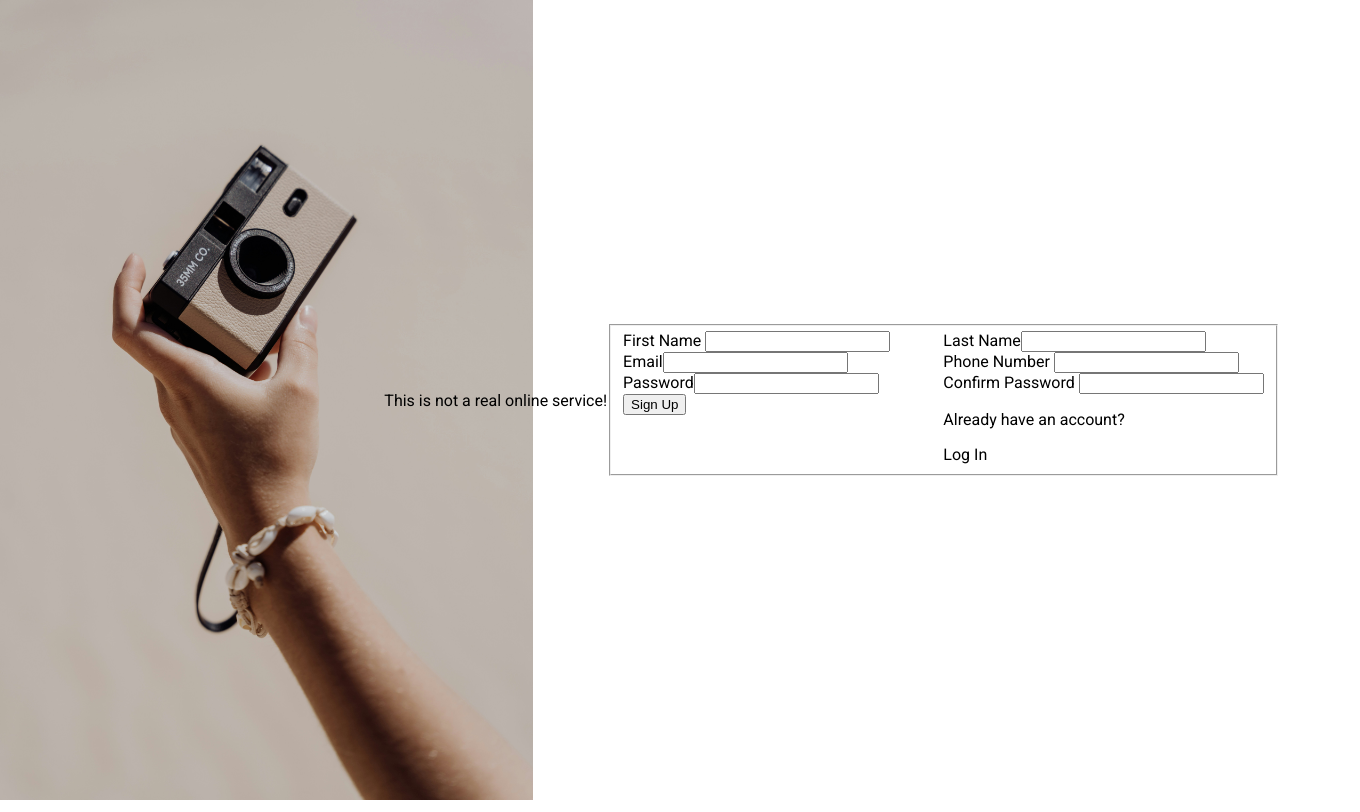
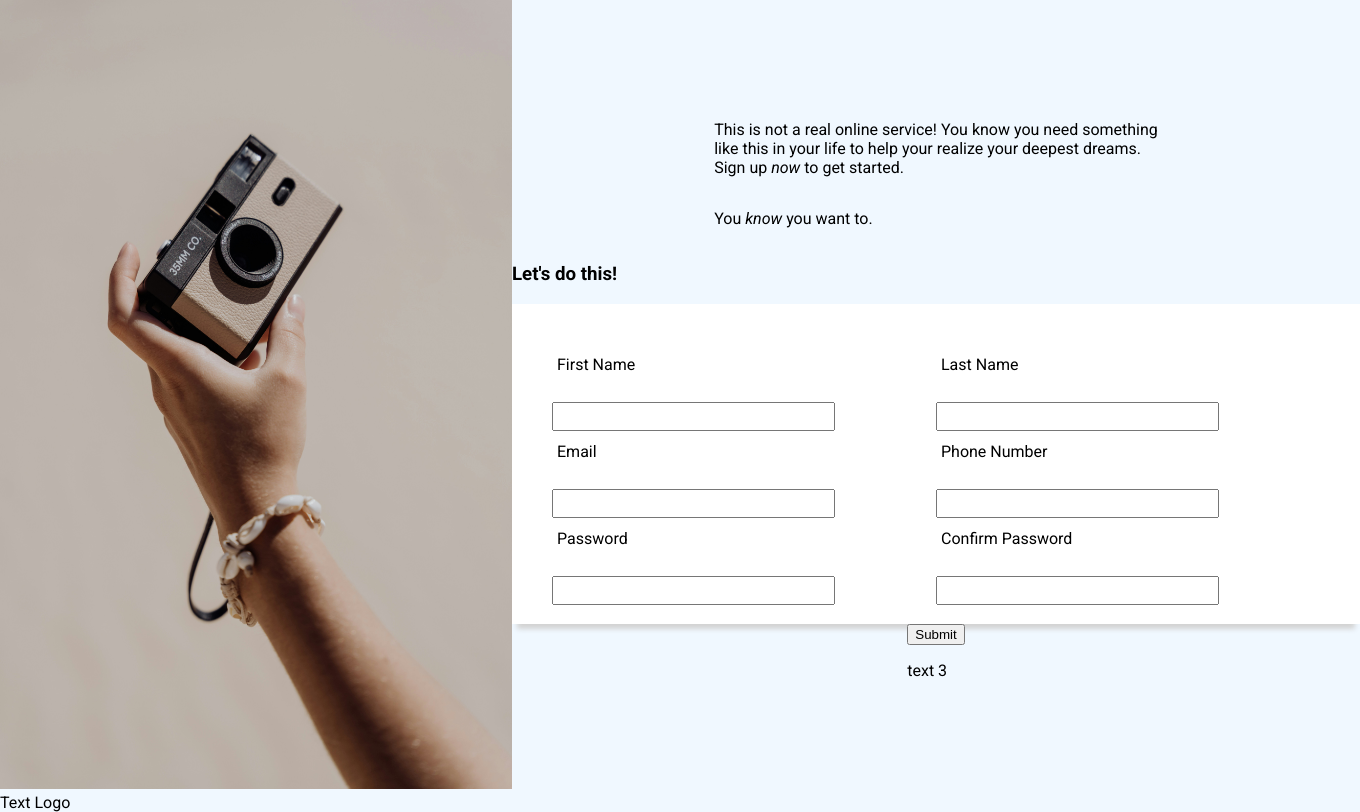
Before and after one commit to SarmadC/Signup-Form, a plain HTML site: page index.html in a window 1280 px wide. Shown: the whole page, 1360 px wide, since content can reach past the window. Drawn offline with Linux system fonts and the light colour scheme.

Commit message:
Revamp sign-up page layout with improved structure, styling, and responsive design

```diff
--- a/index.html
+++ b/index.html
@@ -1,42 +1,64 @@
 <!DOCTYPE html>
 <html lang="en">
+
 <head>
     <meta charset="UTF-8">
     <meta name="viewport" content="width=device-width, initial-scale=1.0">
     <title>Sign up Page</title>
     <link rel="stylesheet" href="style.css">
     <link rel="preconnect" href="https://fonts.googleapis.com">
-<link rel="preconnect" href="https://fonts.gstatic.com" crossorigin>
-<link href="https://fonts.googleapis.com/css2?family=Roboto:ital,wght@0,100..900;1,100..900&display=swap" rel="stylesheet">
+    <link rel="preconnect" href="https://fonts.gstatic.com" crossorigin>
+    <link href="https://fonts.googleapis.com/css2?family=Roboto:ital,wght@0,100..900;1,100..900&display=swap"
+        rel="stylesheet">
 </head>
+
 <body>
-    <div class="left-container">
-        <img src="logo.jpg" alt="Photo by mae black on Unsplash">
-    </div>
-    <div class="right-container">
-        <div>This is not a real online service!</div>
-        <div class="form-section">
-            <section>
-                <form action="sign-up-page" method="post">
+    <main>
+        <div class="left">
+            <div class="left-container">
+                <img src="logo.jpg" alt="Photo by mae black on Unsplash">
+                <span>Text Logo</span>
+            </div>
+        </div>
 
-                    <fieldset class="form-control">
-                        <label for="firstName">First Name <input type="text" name="firstName" id="firstName" required/></label>
-                        <label for="lastName">Last Name<input type="text" name="lastName" id="lastName"required></label>
-                        <label for="email">Email<input type="email" name="email" id="email"required></label>
-                        <label for="phoneNumber">Phone Number <input type="tel" name=" phoneNumber" id="phoneNumber" required></label>
-                        <label for="password">Password<input type="password" name="password" id="password" required></label>
-                        <label for="password">Confirm Password <input type="password" name="confirmPassword" id="confirmPassword" required></label>
-                        <div>
-                            <button type="submit">Sign Up</button>
+        <div class="right">
+            <div class="right-container">
+                <div class="top">
+                    <p class="hero">This is not a real online service! You know you need something<br> like this in your
+                        life to help your realize your deepest dreams.<br>
+                        Sign up <i>now</i> to get started.</p>
+                    <p class="subheading">You <i>know</i> you want to.</p>
+                </div>
+                <div class="form-container">
+                    <h3 class="form-heading">
+                        Let's do this!
+                    </h3>
+                    <form action="signup-page" method="post">
+                        <div class="first-row">
+                            <label for="firstName">First Name</label>
+                            <input type="text" name="firstName" id="firstName" required>
+                            <label for="email">Email</label>
+                            <input type="email" name="email" id="email" required>
+                            <label for="password">Password</label>
+                            <input type="password" name="password" id="password" required>
                         </div>
-                        <div class="footer">
-                            <p>Already have an account?</p>
-                            <a class="login">Log In</a>
+                        <div class="second-row">
+                            <label for="lastName">Last Name</label>
+                            <input type="text" name="lastName" id="lastName" required>
+                            <label for="phoneNumber">Phone Number</label>
+                            <input type="tel" name="phoneNumber" id="phoneNumber" required>
+                            <label for="confirmPassword">Confirm Password</label>
+                            <input type="password" name="confirmPassword" id="confirmPassword" required>
                         </div>
-                    </fieldset>
-                </form>
-            </section>
+                    </form>
+                </div>
+                <div class="submit">
+                    <button type="submit">Submit</button>
+                    <p>text 3</p>
+                </div>
+            </div>
         </div>
-    </div>
+    </main>
 </body>
+
 </html>
--- a/style.css
+++ b/style.css
@@ -1,31 +1,69 @@
-img{
-  object-fit: cover;
-}
-
 body{
   display:flex;
   margin: 0;
   height: 100vh;
   font-family: "Roboto", sans-serif;
+  background-color: aliceblue;
 }
 
-.left-container{
-  display: flex;
-  width:30%;
+main{
+    display: flex;
+    justify-content: center;
+    align-items: center;
+    height: 100vh;
+}
+
+.left-container img{
+    width: 40vw;
+    height:100vh;
+    min-width: 250px;
+    min-height: 250px;
+    display: inline-block;
 }
 
 .right-container{
   display: flex;
-  width:70%;
   justify-content: center;
   align-items: center;
+  flex-direction: column;
 }
 
-.form-control{
+
+form{
   display:grid;
   grid-template-columns: 1fr 1fr;
+  background-color: rgb(255, 255, 255);
+  width:60vw;
+  height: 30vh;
+  line-height: 2.0;
+  padding:40px;
+  box-shadow: 0 10px 5px -5px lightgray;
+
 }
 
 label{
-  display: inline-block;
+  display: block;
+  margin:5px;
 }
+
+input{
+    display:block;
+    padding:5px;
+    width:70%;
+    margin-top: 1rem;
+
+}
+
+.first-row, .second-row{
+    display: flex;
+    flex-direction: column;
+    align-items: start;
+    justify-content: center;
+}
+
+.top{
+    display: flex;
+    justify-content: start;
+    align-items: start;
+    flex-direction: column;
+}
```
